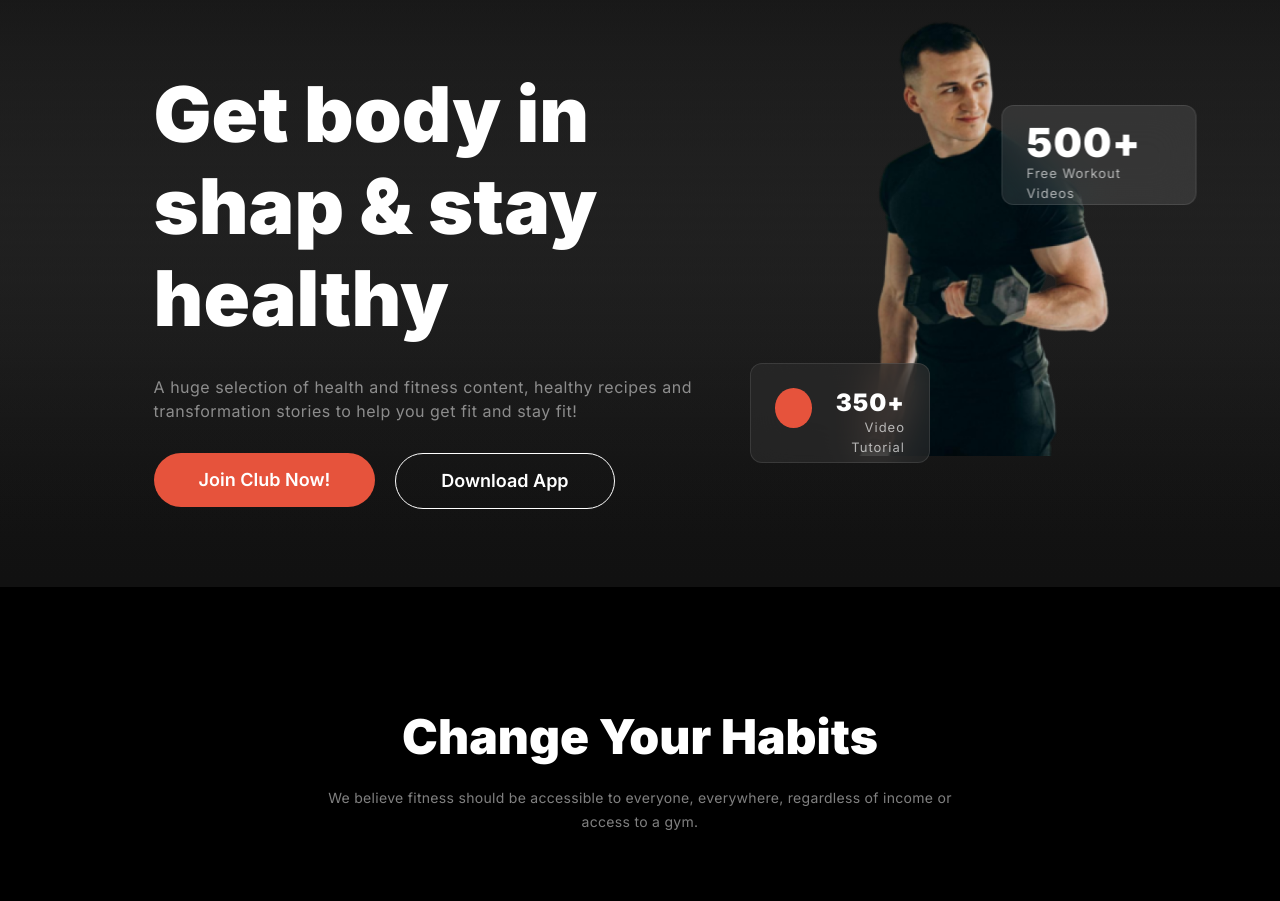
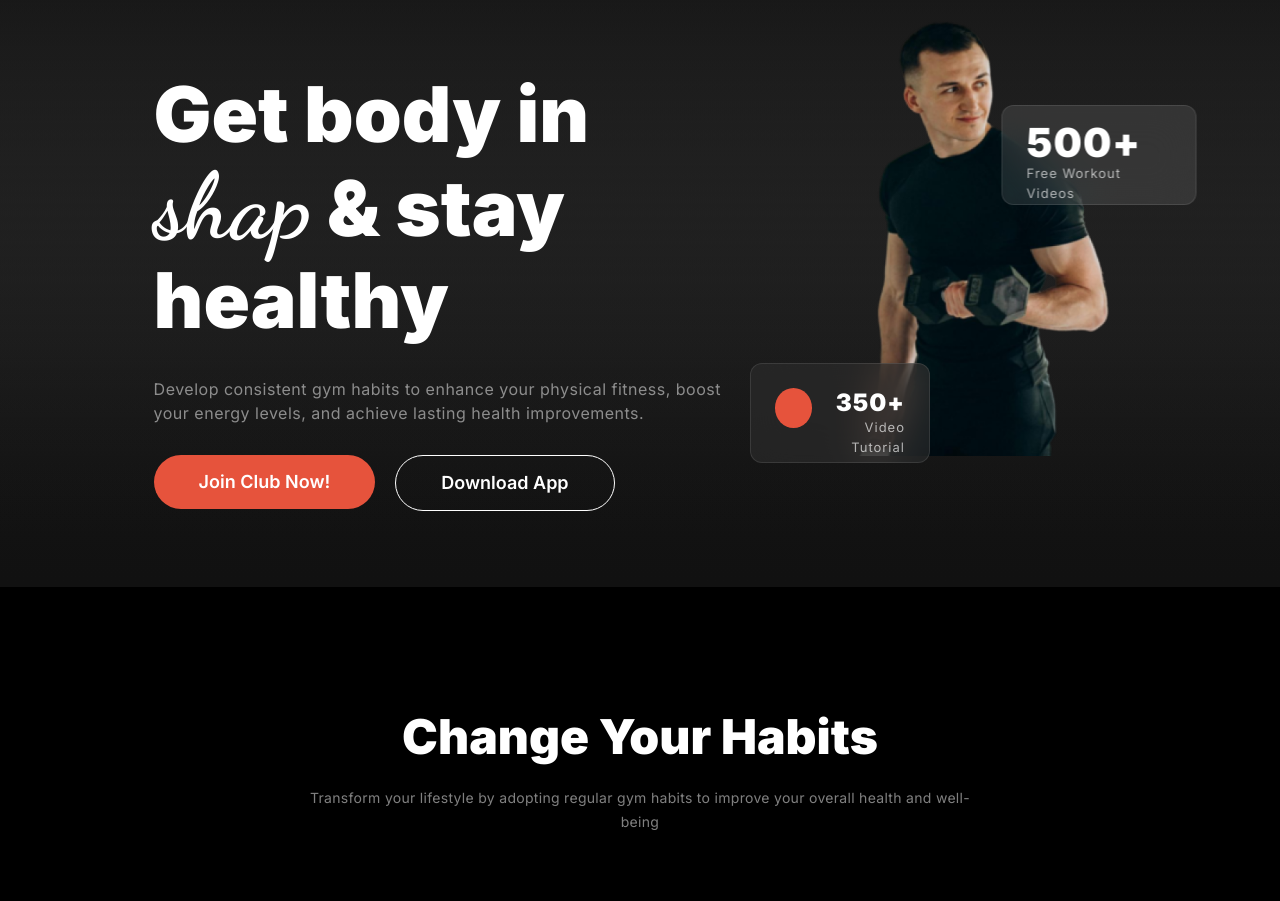
Before and after one commit to ALNoman78/assignment-02, a plain HTML site: page index.html in a window 1280 px wide. Shown: the part 176-1077 px from the top of the page. Drawn offline with Linux system fonts and the light colour scheme.

Commit message:
assignment - 02 completed

```diff
--- a/index.html
+++ b/index.html
@@ -35,8 +35,7 @@
                     Get body in <span class="banner-shape">shap</span> & stay healthy
                 </h3>
                 <p class="banner-description">
-                    A huge selection of health and fitness content, healthy recipes and transformation stories to help
-                    you get fit and stay fit!
+                    Develop consistent gym habits to enhance your physical fitness, boost your energy levels, and achieve lasting health improvements.
                 </p>
                 <div class="btn">
                     <div>
@@ -68,8 +67,9 @@
             <div class="habits-container">
                 <div class="habits-text">
                     <h3 class="habits-title">Change Your Habits</h3>
-                    <p class="habits-description">We believe fitness should be accessible to everyone, everywhere,
-                        regardless of income or access to a gym.</p>
+                    <p class="habits-description">
+                        Transform your lifestyle by adopting regular gym habits to improve your overall health and well-being
+                    </p>
                 </div>
                 <div class="habits-content">
                     <div class="habit-items">
@@ -140,7 +140,7 @@
                 BMI Calculator
             </h3>
             <p class="table-section-description">
-                We believe fitness should be accessible to everyone, everywhere, regardless of income or access to a gym.
+                Find out your Body Mass Index (BMI) with our quick and easy calculator.
             </p>
         </section>
         <section class="table-container">
@@ -183,7 +183,7 @@
                     Calculate your BMI
                 </h3>
                 <p class="table-form-data-description">
-                    We believe fitness should be accessible to everyone, everywhere, regardless of income or access to a gym.
+                    Use our BMI calculator to quickly determine your Body Mass Index and understand your health status. Simply input your height and weight to get personalized insights and start your fitness journey today.
                 </p>
                 <div class="table-form">
                     <div class="input">
--- a/styles/style.css
+++ b/styles/style.css
@@ -84,9 +84,9 @@ nav ul li a{
     height: 440px;
     margin-top: 100px;
 }
-.banner-shap{
+.banner-shape{
     font-family: "Dancing Script", cursive;
-    font-size: 4.8rem;
+    font-size: 5.8rem;
     font-weight: 900;
 }
 .btn{
```
